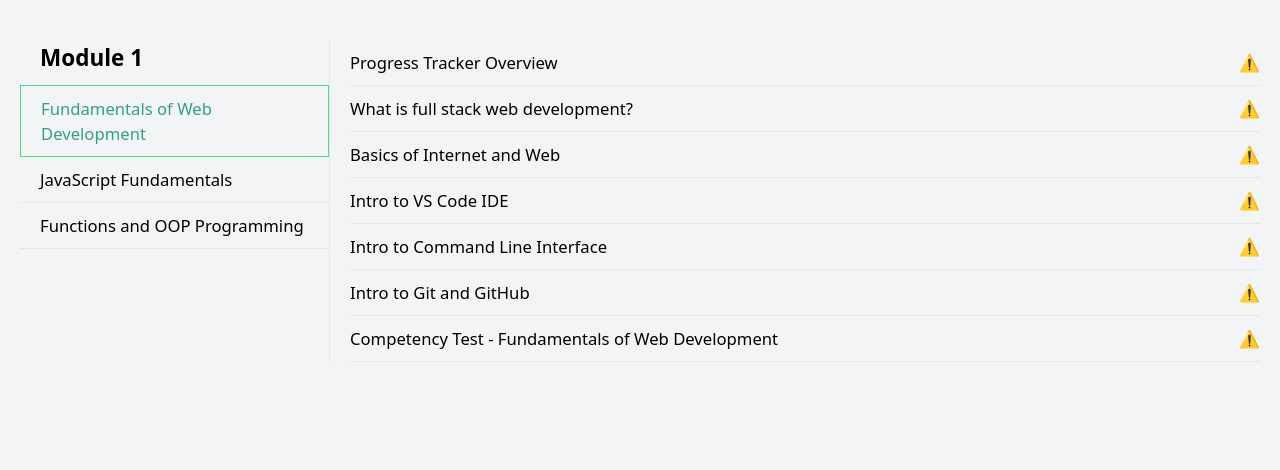
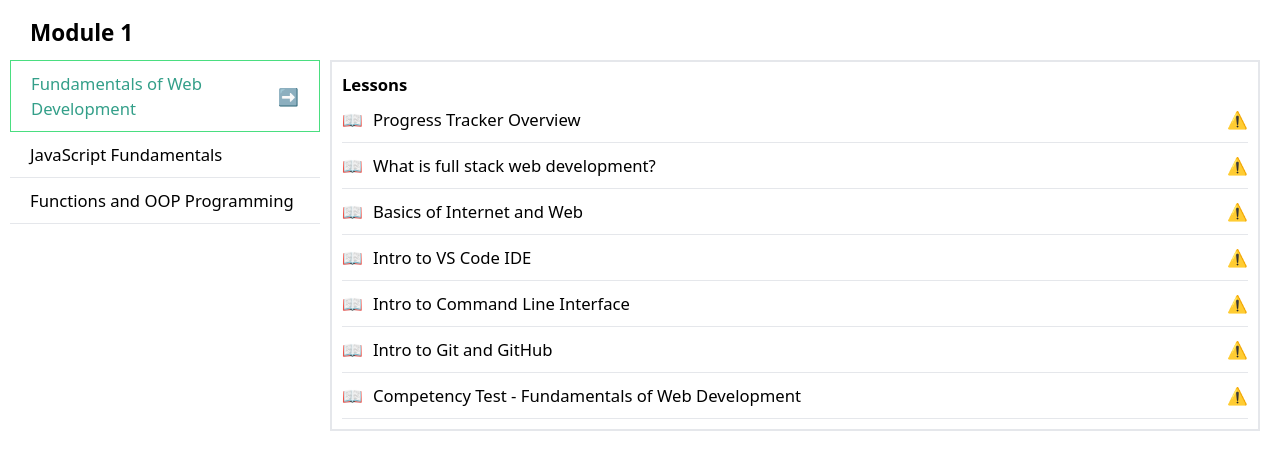
Before and after one commit to ShivamDosso21Com/LMS-next, a Next.js app: page /Link in a window 1280 px wide. Shown: the top 470 px of the page. Built offline with nearby package versions, Linux system fonts and the light colour scheme.

Commit message:
Added new changes

```diff
--- a/app/Link/LeftContent.tsx
+++ b/app/Link/LeftContent.tsx
@@ -36,6 +36,80 @@
 
 
 
+// 'use client';
+
+// import React from 'react';
+
+// interface LeftNavProps {
+//   chapters: Record<string, string[]>;
+//   selectedChapter: string;
+//   onSelectChapter: (chapter: any) => void;
+// }
+
+// const LeftContent: React.FC<LeftNavProps> = ({ chapters, selectedChapter, onSelectChapter }) => {
+//   return (
+//     <div className="w-full md:w-1/4 border-r border-gray-200">
+//       <h3 className="text-lg font-bold pb-2 px-4">Module 1</h3>
+//       <ul>
+//         {Object.keys(chapters).map((chapter) => (
+//           <li
+//             key={chapter}
+//             className={`py-2 px-4 cursor-pointer border-b border-gray-200 ${
+//               selectedChapter === chapter
+//                 ? 'bg-light-green-200 text-color border border-green-400'
+//                 : ''
+//             }`}
+//             onClick={() => onSelectChapter(chapter)}
+//           >
+//             {chapter}
+//           </li>
+//         ))}
+//       </ul>
+//     </div>
+//   );
+// };
+
+// export default LeftContent;
+
+
+
+// 'use client';
+
+// import React from 'react';
+
+// interface LeftNavProps {
+//   chapters: Record<string, string[]>;
+//   selectedChapter: string;
+//   onSelectChapter: (chapter: any) => void;
+// }
+
+// const LeftContent: React.FC<LeftNavProps> = ({ chapters, selectedChapter, onSelectChapter }) => {
+//   return (
+//     <div className="w-full md:w-1/4 border-gray-200">
+//       <h3 className="text-lg font-bold">Module 1</h3>
+//       <ul>
+//         {Object.keys(chapters).map((chapter) => (
+//           <li
+//             key={chapter}
+//             className={`py-2 px-4 cursor-pointer border-b border-gray-200 ${
+//               selectedChapter === chapter
+//                 ? 'bg-light-green-200 text-color border border-green-400'
+//                 : 'hover:bg-blue-100 hover:text-black'
+//             }`}
+//             onClick={() => onSelectChapter(chapter)}
+//           >
+//             {chapter}
+//           </li>
+//         ))}
+//       </ul>
+//     </div>
+//   );
+// };
+
+// export default LeftContent;
+
+
+
 'use client';
 
 import React from 'react';
@@ -48,20 +122,21 @@ interface LeftNavProps {
 
 const LeftContent: React.FC<LeftNavProps> = ({ chapters, selectedChapter, onSelectChapter }) => {
   return (
-    <div className="w-full md:w-1/4 border-r border-gray-200">
+    <div className="w-full md:w-1/4  border-gray-200">
       <h3 className="text-lg font-bold pb-2 px-4">Module 1</h3>
       <ul>
         {Object.keys(chapters).map((chapter) => (
           <li
             key={chapter}
-            className={`py-2 px-4 cursor-pointer border-b border-gray-200 ${
+            className={`py-2 px-4 cursor-pointer border-b border-gray-200 flex justify-between items-center ${
               selectedChapter === chapter
                 ? 'bg-light-green-200 text-color border border-green-400'
-                : ''
+                : 'hover:bg-blue-100 hover:text-black'
             }`}
             onClick={() => onSelectChapter(chapter)}
           >
             {chapter}
+            <span className="text-gray-400">{selectedChapter === chapter ? '➡️' : ''}</span>
           </li>
         ))}
       </ul>
--- a/app/Link/LinkComponent.tsx
+++ b/app/Link/LinkComponent.tsx
@@ -283,8 +283,10 @@ const LinkComponent = () => {
   const [selectedChapter, setSelectedChapter] = useState<ChapterKey>('Fundamentals of Web Development');
 
   return (
-    <div className="min-h-screen bg-gray-100 p-4">
-      <main className="mt-4 flex flex-col md:flex-row">
+    <div
+    className="min-h-screen bg-white p-2"
+    >
+      <main className="mt-1 flex flex-col md:flex-row">
         <LeftNav
           chapters={chapters}
           selectedChapter={selectedChapter}
--- a/app/Link/RightContent.tsx
+++ b/app/Link/RightContent.tsx
@@ -6,13 +6,17 @@ interface RightContentProps {
   lessons: string[];
 }
 
-const RightContent: React.FC<RightContentProps> = ({ lessons  }) => {
+const RightContent: React.FC<RightContentProps> = ({ lessons }) => {
   return (
-    <div className="w-full md:w-3/4 pl-4">
+    <div className="w-full md:w-3/4  box-border p-2 border-2 m-2 mt-9">
+      <div className='text-black font-bold'>Lessons</div>
       <ul>
         {lessons.map((lesson) => (
-          <li key={lesson} className="border-b border-gray-200 py-2 flex justify-between">
-            <span>{lesson}</span>
+          <li key={lesson} className="border-b border-gray-200 py-2 flex justify-between items-center">
+            <span className="flex items-center">
+              <span className="mr-2 text-blue-500">📖</span>
+              {lesson}
+            </span>
             <span className="text-yellow-500">⚠️</span>
           </li>
         ))}
```
